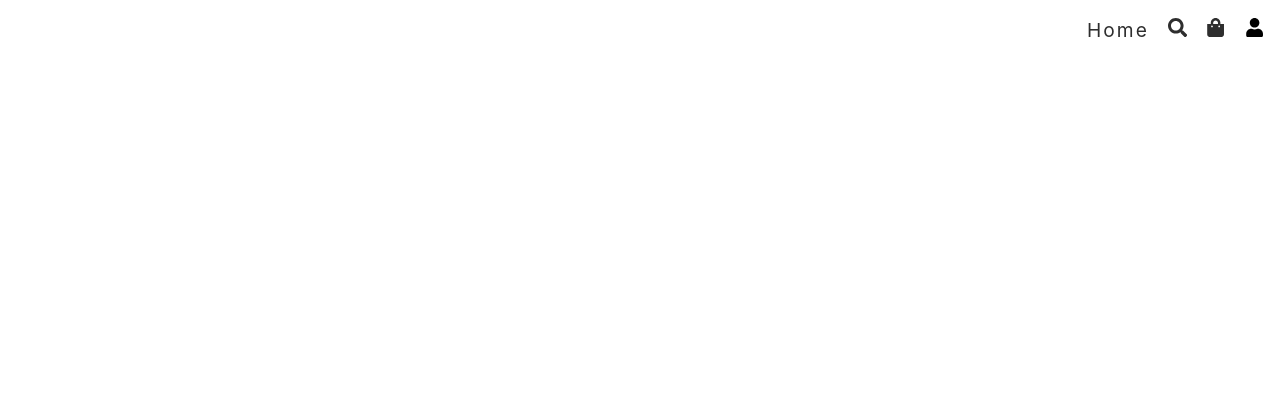
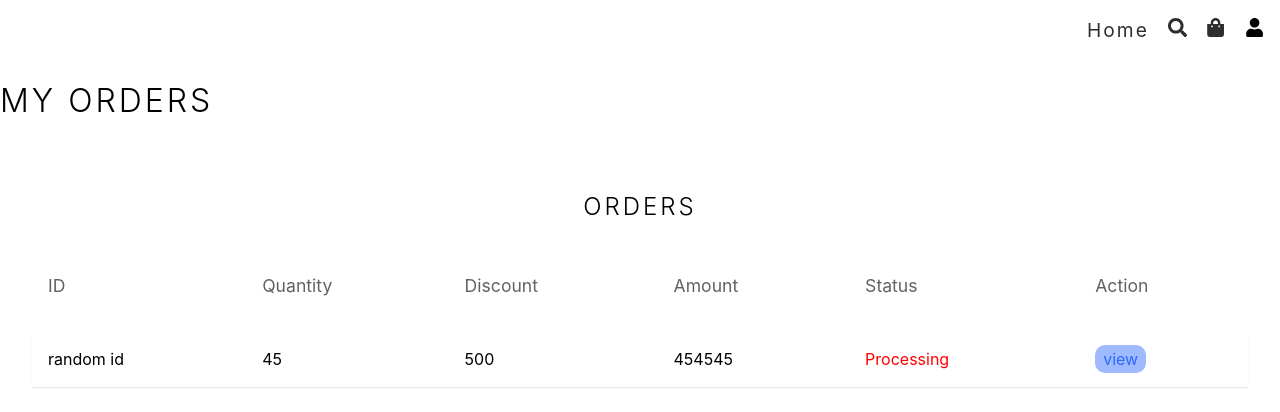
Before and after one commit to TheMikeKaisen/Eco, a React (Vite) app in the folder eco-frontend/: page /orders in a window 1280 px wide. Before the commit this address had no page. Shown: the top 412 px of the page. Built offline with nearby package versions, Linux system fonts and the light colour scheme.

Commit message:
complete order component ui

```diff
--- a/eco-frontend/src/App.tsx
+++ b/eco-frontend/src/App.tsx
@@ -9,6 +9,8 @@
 const Cart = lazy(() => import("./pages/Cart"));
 const Shipping = lazy(() => import("./pages/Shipping"));
 const Login = lazy(() => import("./pages/login"));
+const Orders = lazy(() => import("./pages/Orders"));
+const OrderDetails = lazy(() => import("./pages/Order-details"));
 
 // admin dashboards
 const Dashboard = lazy(() => import("./pages/admin/dashboard"));
@@ -50,6 +52,8 @@
           {/* Logged in user routes. */}
           <Route>
             <Route path="/shipping" element={<Shipping />} />
+            <Route path="/orders" element={<Orders />} />
+            <Route path="/order/:id" element={<OrderDetails />} />
           </Route>
 
 
--- a/eco-frontend/src/components/Header.tsx
+++ b/eco-frontend/src/components/Header.tsx
@@ -1,8 +1,8 @@
-import React, { useState } from 'react'
+import { useState } from 'react'
 import { FaSearch, FaShoppingBag, FaSignInAlt, FaSignOutAlt, FaUser } from 'react-icons/fa'
 import { Link } from 'react-router-dom'
 
-const user = {"_id":"1234", "role":"admin"}
+const user = {"_id":"1234", "role":""}
 
 const Header = () => {
 
--- /dev/null
+++ b/eco-frontend/src/pages/Order-details.tsx
@@ -0,0 +1,10 @@
+
+const OrderDetails = () => {
+  return (
+    <div>
+      order details
+    </div>
+  )
+}
+
+export default OrderDetails
--- /dev/null
+++ b/eco-frontend/src/pages/Orders.tsx
@@ -0,0 +1,74 @@
+import { ReactElement, useState } from "react";
+import TableHOC from "../components/admin/TableHOC";
+import { Column } from "react-table";
+import { Link } from "react-router-dom";
+
+type DataType = {
+  _id: string;
+  amount: number;
+  quantity: number;
+  discount: number;
+  status: ReactElement;
+  action: ReactElement;
+};
+
+const column: Column<DataType>[] = [
+  {
+    Header: "ID",
+    accessor: "_id",
+  },
+  {
+    Header: "Quantity",
+    accessor: "quantity",
+  },
+  {
+    Header: "Discount",
+    accessor: "discount",
+  },
+  {
+    Header: "Amount",
+    accessor: "amount",
+  },
+  {
+    Header: "Status",
+    accessor: "status",
+  },
+
+  {
+    Header: "Action",
+    accessor: "action",
+  },
+];
+const Orders = () => {
+
+    const [rows, setRows] = useState<DataType[]>(
+        [
+            {
+                _id: "random id",
+                amount: 454545,
+                quantity: 45,
+                discount: 500,
+                status: <span className="red">
+                    Processing
+                </span>,
+                action: <Link to={`/order/asdasdasd`}>view</Link>,
+              }
+        ]
+    );
+
+  const Table = TableHOC<DataType>(
+    column,
+    rows,
+    "dashboard-product-box",
+    "Orders",
+    rows.length > 6
+  )();
+  return (
+    <div className="container">
+      <h1>My Orders</h1>
+      {Table}
+    </div>
+  );
+};
+
+export default Orders;
--- a/eco-frontend/src/styles/app.scss
+++ b/eco-frontend/src/styles/app.scss
@@ -51,6 +51,27 @@
 
 
 
+.heading{
+  @include heading;
+  margin: 1rem 0;
+  text-align: center;
+}
+
+
+.container {
+  max-width: 1367px;
+  width: 100%;
+  margin: auto;
+  overflow: auto;
+
+  >h1 {
+    @include heading;
+    margin: 1rem 0;
+    text-align: left;
+  }
+}
+
+
 .header{
     @include flex(row, flex-end, stretch, 1.2rem);
     padding: 1rem;
@@ -91,12 +112,6 @@
         }
 
     }
-}
-
-.heading{
-  @include heading;
-  margin: 1rem 0;
-  text-align: center;
 }
 
 
```
